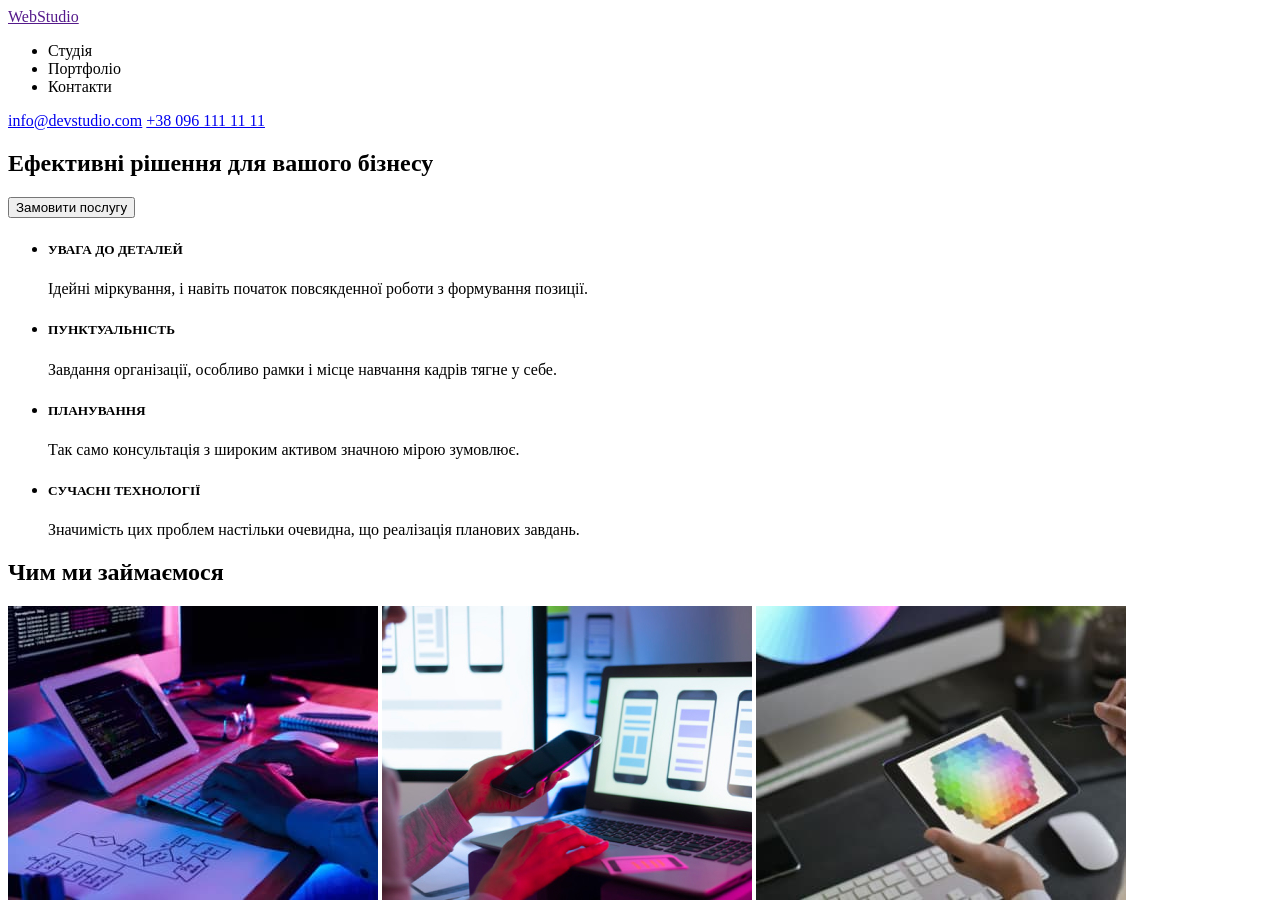
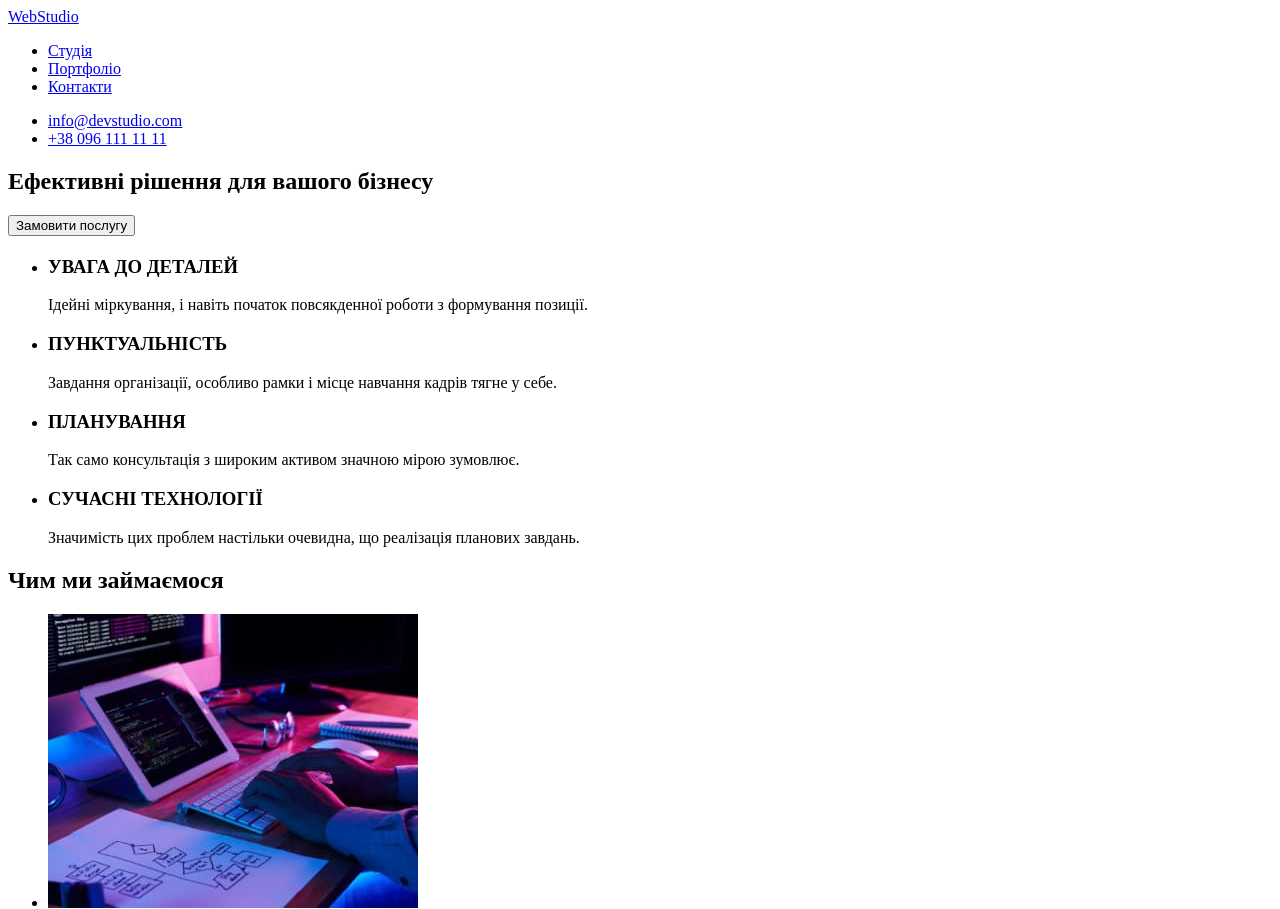
Before and after one commit to Furcreator/goit-markup-hw-01, a plain HTML site: page index.html in a window 1280 px wide. Shown: the top 909 px of the page. Drawn offline with Linux system fonts and the light colour scheme.

Commit message:
доробив завдання

```diff
--- a/index.html
+++ b/index.html
@@ -8,16 +8,18 @@
   </head>
   <body>
     <header>
-      <a href="">WebStudio</a>
+      <a href="#"><span>Web</span>Studio</a>
       <nav>
         <ul>
-          <li><a href=""></a>Студія</li>
-          <li><a href=""></a>Портфоліо</li>
-          <li><a href=""></a>Контакти</li>
+          <li><a href="#">Студія</a></li>
+          <li><a href="#">Портфоліо</a></li>
+          <li><a href="#">Контакти</a></li>
         </ul>
       </nav>
-      <a href="info@devstudio.com">info@devstudio.com</a>
-      <a href="tel:+380961111111">+38 096 111 11 11</a>
+      <ul>
+        <li><a href="info@devstudio.com">info@devstudio.com</a></li>
+        <li><a href="tel:+380961111111">+38 096 111 11 11</a></li>
+      </ul>
     </header>
     <main>
       <section>
@@ -25,29 +27,30 @@
         <button type="button">Замовити послугу</button>
       </section>
       <section>
+        <h2></h2>
         <ul>
           <li>
-            <h5>УВАГА ДО ДЕТАЛЕЙ</h5>
+            <h3>УВАГА ДО ДЕТАЛЕЙ</h3>
             <p>
               Ідейні міркування, і навіть початок повсякденної роботи з
               формування позиції.
             </p>
           </li>
           <li>
-            <h5>ПУНКТУАЛЬНІСТЬ</h5>
+            <h3>ПУНКТУАЛЬНІСТЬ</h3>
             <p>
               Завдання організації, особливо рамки і місце навчання кадрів тягне
               у себе.
             </p>
           </li>
           <li>
-            <h5>ПЛАНУВАННЯ</h5>
+            <h3>ПЛАНУВАННЯ</h3>
             <p>
               Так само консультація з широким активом значною мірою зумовлює.
             </p>
           </li>
           <li>
-            <h5>СУЧАСНІ ТЕХНОЛОГІЇ</h5>
+            <h3>СУЧАСНІ ТЕХНОЛОГІЇ</h3>
             <p>
               Значимість цих проблем настільки очевидна, що реалізація планових
               завдань.
@@ -57,47 +60,52 @@
       </section>
       <section>
         <h2>Чим ми займаємося</h2>
-        <img src="images/1.jpg" alt="work1" width="370" />
-        <img src="images/2.jpg" alt="work2" width="370" />
-        <img src="images/3.jpg" alt="work3" width="370" />
+        <ul>
+          <li><img src="images/1.jpg" alt="work1" width="370" /></li>
+          <li><img src="images/2.jpg" alt="work2" width="370" /></li>
+          <li><img src="images/3.jpg" alt="work3" width="370" /></li>
+        </ul>
       </section>
       <section>
         <h2>Наша команда</h2>
         <ul>
           <li>
             <img src="images/p1.jpg" alt="person1" width="270" />
-            <p>Ігор Дем'яненко</p>
+            <h3>Ігор Дем'яненко</h3>
             <p>Product Designer</p>
           </li>
           <li>
             <img src="images/p2.jpg" alt="person2" width="270" />
-            <p>Ольга Рєпіна</p>
+            <h3>Ольга Рєпіна</h3>
             <p>Frontend Developer</p>
           </li>
           <li>
             <img src="images/p3.jpg" alt="person3" width="270" />
-            <p>Микола Тарасов</p>
+            <h3>Микола Тарасов</h3>
             <p>Marketing</p>
           </li>
           <li>
             <img src="images/p4.jpg" alt="person4" width="270" />
-            <p>Михайло Єрмаков</p>
+            <h3>Михайло Єрмаков</h3>
             <p>UI Designer</p>
           </li>
         </ul>
       </section>
     </main>
     <footer>
-      <a href="">WebStudio</a>
+      <a href="#">WebStudio</a>
       <address>
         <ul>
           <li>
-            <a href="https://goo.gl/maps/CDkKfC9SVfXpvFWw6"
+            <a
+              href="https://goo.gl/maps/CDkKfC9SVfXpvFWw6"
+              target="_blank"
+              rel="noopener noreferrer nofollow"
               >м. Київ, пр-т Лесі Українки, 26
             </a>
           </li>
-          <li><a href="info@devstudio.com"></a>info@devstudio.com</li>
-          <li><a href="tel:+380961111111"></a>+38 096 111 11 11</li>
+          <li><a href="info@devstudio.com">info@devstudio.com</a></li>
+          <li><a href="tel:+380961111111">+38 096 111 11 11</a></li>
         </ul>
       </address>
     </footer>
```
